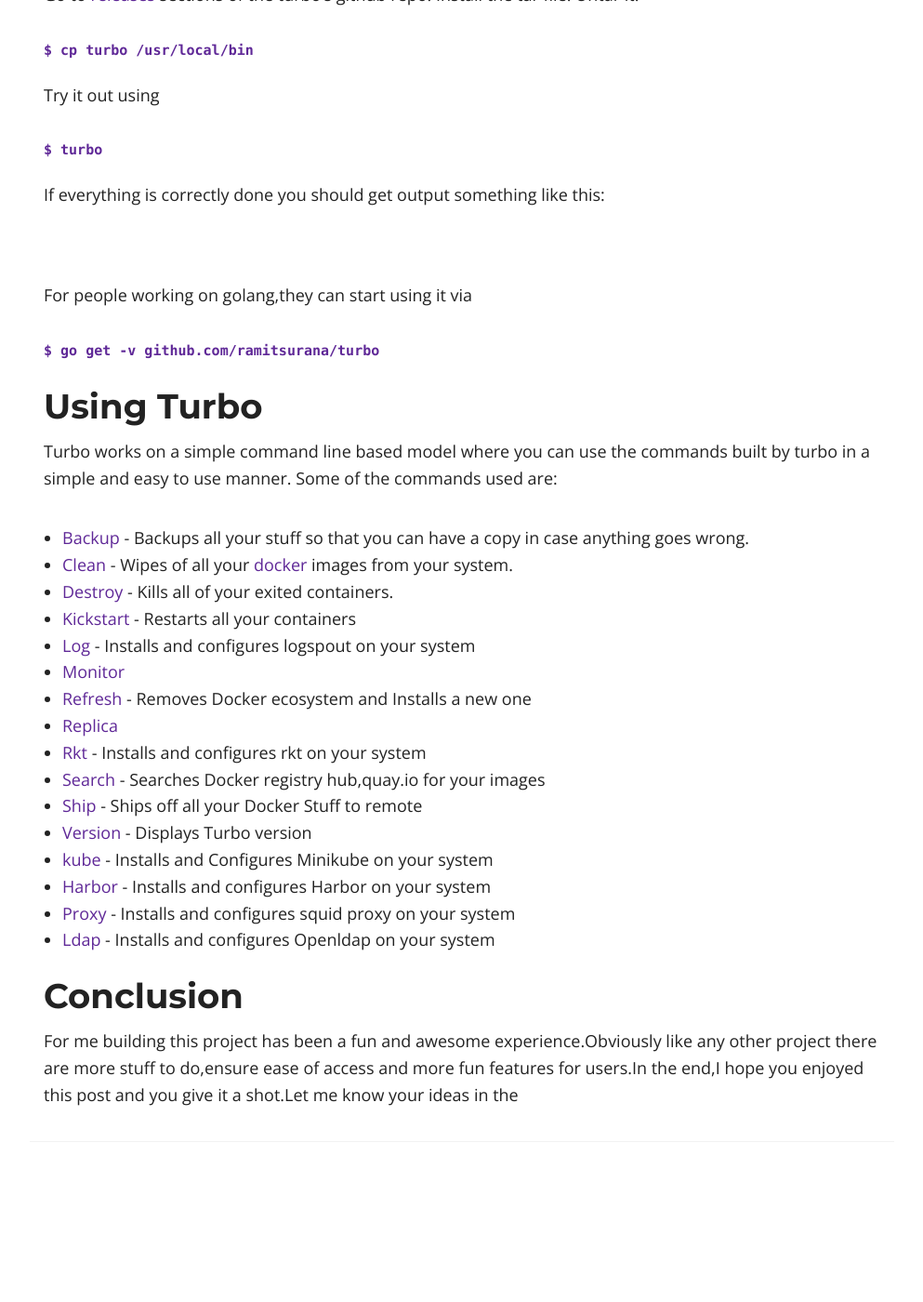
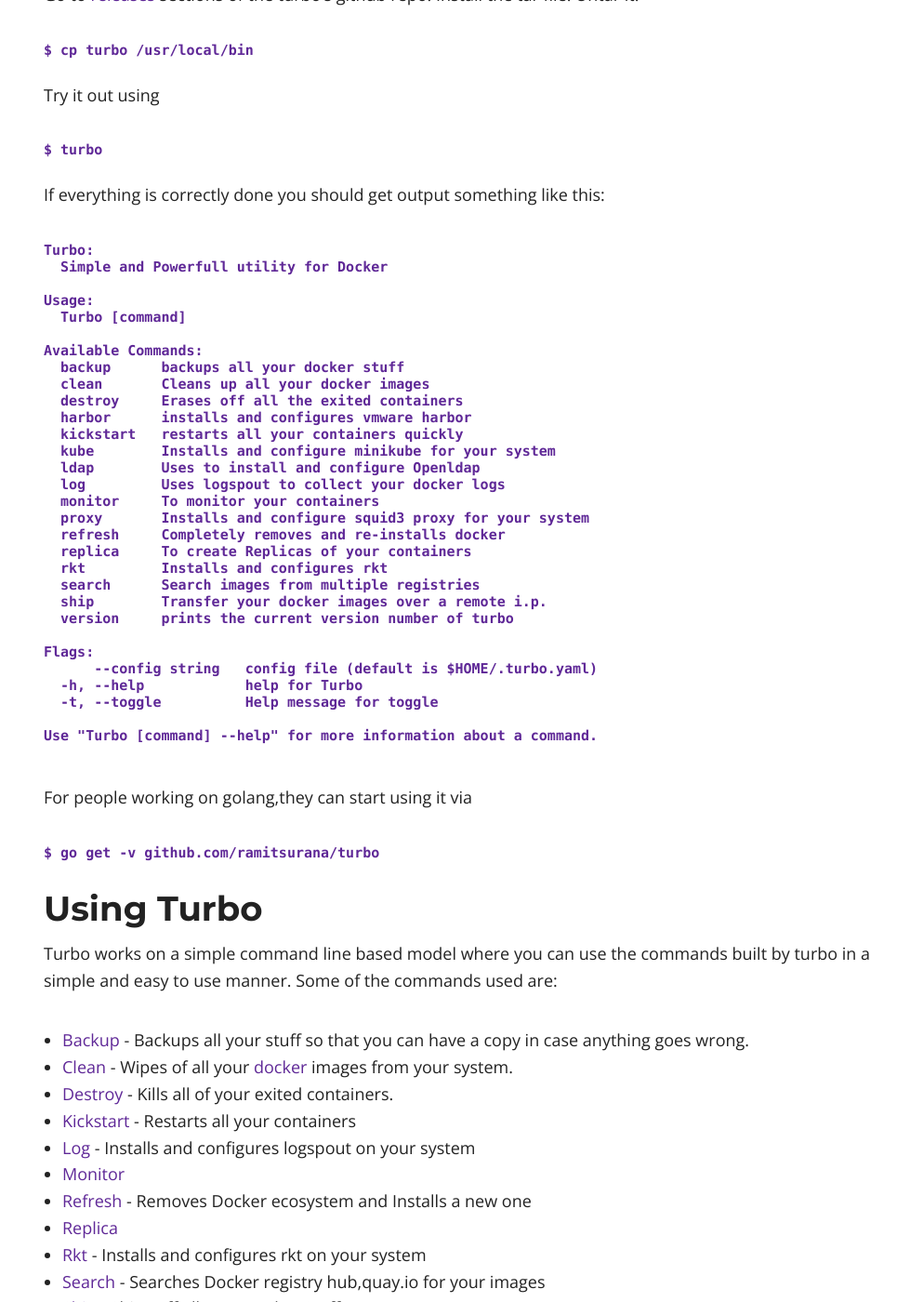
Before and after one commit to ramit05/myblog, a Jekyll site: the page built from _posts/2016-10-01-introducing-turbo-for-docker.md, in a window 1280 px wide and 1400 px high, scrolled down 2061 px. Shown: the whole window at 93% size, without its empty margins (143-1136 px from the left). Built offline with Jekyll 4.4.1, drawn with Linux system fonts in a browser that asks for light colours; nearby versions of some CDN libraries; comment, search, counter and statistics services are not loaded; some of the changed text lies outside the part shown.

Commit message:
Update and rename 2016-10-27-introducing-turbo-for-docker.md to 2016-10-01-introducing-turbo-for-docker.md

`````diff
--- a/_posts/2016-10-27-introducing-turbo-for-docker.md
+++ b/_posts/2016-10-01-introducing-turbo-for-docker.md
@@ -43,6 +43,36 @@
 If everything is correctly done you should get output something like this:
 
 ````
+Turbo:
+  Simple and Powerfull utility for Docker
+
+Usage:
+  Turbo [command]
+
+Available Commands:
+  backup      backups all your docker stuff
+  clean       Cleans up all your docker images
+  destroy     Erases off all the exited containers
+  harbor      installs and configures vmware harbor
+  kickstart   restarts all your containers quickly
+  kube        Installs and configure minikube for your system
+  ldap        Uses to install and configure Openldap
+  log         Uses logspout to collect your docker logs
+  monitor     To monitor your containers
+  proxy       Installs and configure squid3 proxy for your system
+  refresh     Completely removes and re-installs docker
+  replica     To create Replicas of your containers
+  rkt         Installs and configures rkt
+  search      Search images from multiple registries
+  ship        Transfer your docker images over a remote i.p.
+  version     prints the current version number of turbo
+
+Flags:
+      --config string   config file (default is $HOME/.turbo.yaml)
+  -h, --help            help for Turbo
+  -t, --toggle          Help message for toggle
+
+Use "Turbo [command] --help" for more information about a command.
 
 ````
 For people working on golang,they can start using it via
@@ -75,7 +105,7 @@
 
 ## Conclusion
 
-For me building this project has been a fun and awesome experience.Obviously like any other project there are more stuff to do,ensure ease of access and more fun features for users.In the end,I hope you enjoyed this post and you give it a shot.Let me know your ideas in the
+For me building this project has been a fun and awesome experience.Obviously like any other project there are more stuff to do,ensure ease of access and more fun features for users.In the end,I hope you enjoyed this post and you give it a shot.
 
   [1]: http://docker.com
   [2]: http://github.com/ramitsurana/turbo
`````
Also changed, not shown: other parts of _posts/2016-10-01-introducing-turbo-for-docker.md (+2 -2 lines).
